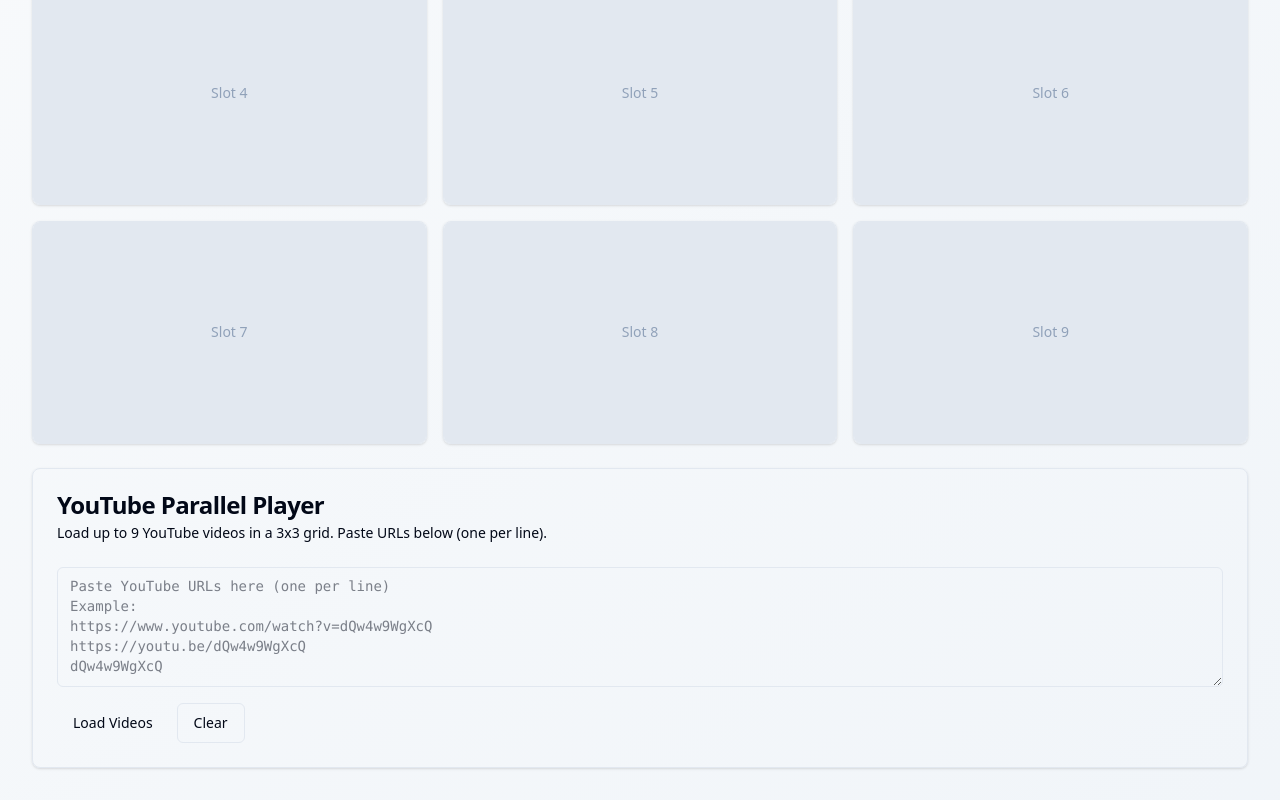
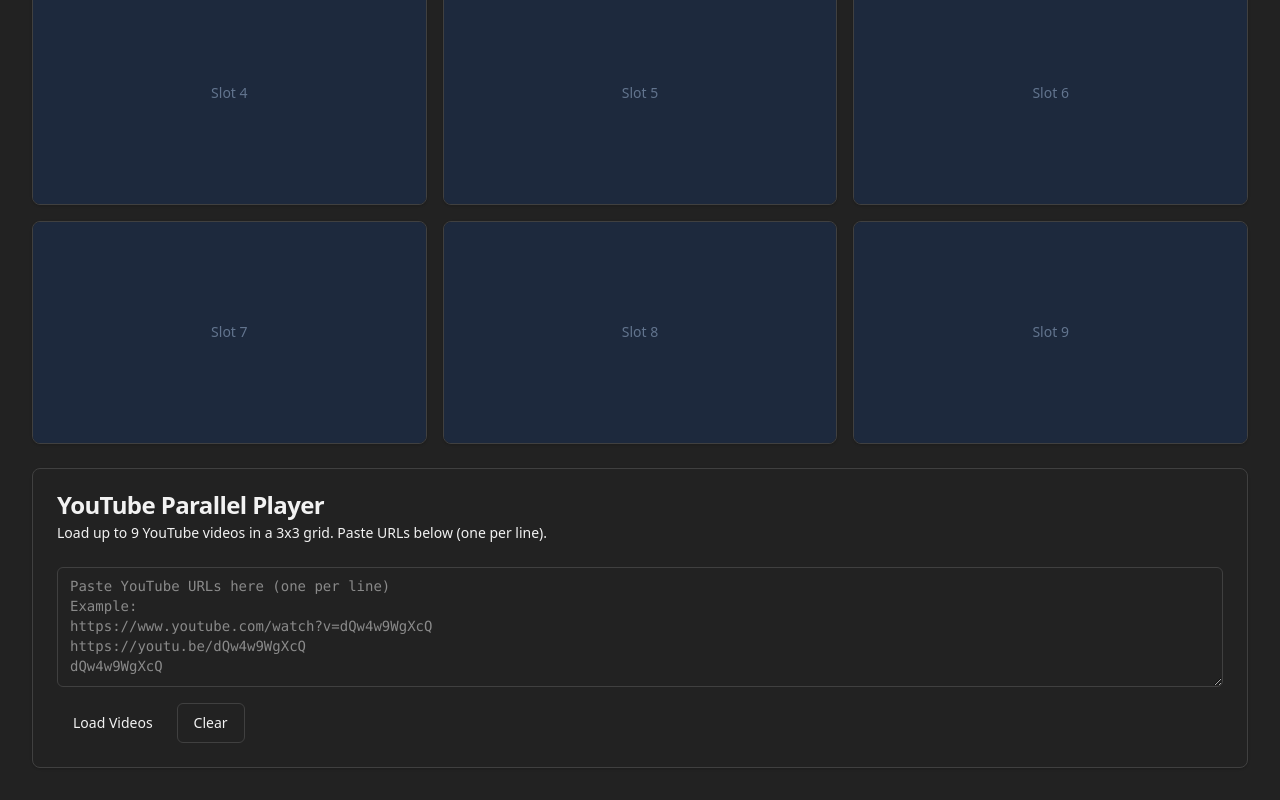
Before and after one commit to conorluddy/ibjjf, a React (Vite) app: page / in a window 1280 px wide. Both pictures are taken after a click on the button "Clear". Shown: the part 289-1089 px from the top of the page. Built offline with nearby package versions, Linux system fonts and the light colour scheme.

Commit message:
Apply dark theme with #222 background

```diff
--- a/src/components/YouTubeGrid.tsx
+++ b/src/components/YouTubeGrid.tsx
@@ -52,12 +52,12 @@
   }
 
   return (
-    <div className="min-h-screen bg-gradient-to-br from-slate-50 to-slate-100 dark:from-slate-900 dark:to-slate-800 p-4 md:p-8 flex flex-col">
+    <div className="min-h-screen bg-[#222] p-4 md:p-8 flex flex-col">
       <div className="max-w-7xl mx-auto flex-1 flex flex-col gap-6 w-full">
         <div className="grid grid-cols-1 md:grid-cols-2 lg:grid-cols-3 gap-4 flex-1">
           {videoIds.map((videoId, index) => (
             <Card key={index} className="overflow-hidden">
-              <div className="aspect-video bg-slate-200 dark:bg-slate-700 flex items-center justify-center">
+              <div className="aspect-video bg-slate-800 flex items-center justify-center">
                 {videoId ? (
                   <iframe
                     src={`https://www.youtube.com/embed/${videoId}?autoplay=1&mute=1`}
@@ -67,7 +67,7 @@
                     className="w-full h-full"
                   />
                 ) : (
-                  <span className="text-slate-400 dark:text-slate-500 text-sm">
+                  <span className="text-slate-500 text-sm">
                     Slot {index + 1}
                   </span>
                 )}
--- a/src/index.css
+++ b/src/index.css
@@ -1,48 +1,26 @@
 @import "tailwindcss";
 
 :root {
-  --background: 0 0% 100%;
-  --foreground: 222.2 84% 4.9%;
-  --card: 0 0% 100%;
-  --card-foreground: 222.2 84% 4.9%;
-  --popover: 0 0% 100%;
-  --popover-foreground: 222.2 84% 4.9%;
-  --primary: 222.2 47.4% 11.2%;
-  --primary-foreground: 210 40% 98%;
-  --secondary: 210 40% 96.1%;
-  --secondary-foreground: 222.2 47.4% 11.2%;
-  --muted: 210 40% 96.1%;
-  --muted-foreground: 215.4 16.3% 46.9%;
-  --accent: 210 40% 96.1%;
-  --accent-foreground: 222.2 47.4% 11.2%;
+  --background: 0 0% 13.3%;
+  --foreground: 0 0% 95%;
+  --card: 0 0% 16%;
+  --card-foreground: 0 0% 95%;
+  --popover: 0 0% 16%;
+  --popover-foreground: 0 0% 95%;
+  --primary: 0 0% 95%;
+  --primary-foreground: 0 0% 13.3%;
+  --secondary: 0 0% 20%;
+  --secondary-foreground: 0 0% 95%;
+  --muted: 0 0% 20%;
+  --muted-foreground: 0 0% 65%;
+  --accent: 0 0% 25%;
+  --accent-foreground: 0 0% 95%;
   --destructive: 0 84.2% 60.2%;
-  --destructive-foreground: 210 40% 98%;
-  --border: 214.3 31.8% 91.4%;
-  --input: 214.3 31.8% 91.4%;
-  --ring: 222.2 84% 4.9%;
+  --destructive-foreground: 0 0% 95%;
+  --border: 0 0% 25%;
+  --input: 0 0% 25%;
+  --ring: 0 0% 65%;
   --radius: 0.5rem;
-}
-
-.dark {
-  --background: 222.2 84% 4.9%;
-  --foreground: 210 40% 98%;
-  --card: 222.2 84% 4.9%;
-  --card-foreground: 210 40% 98%;
-  --popover: 222.2 84% 4.9%;
-  --popover-foreground: 210 40% 98%;
-  --primary: 210 40% 98%;
-  --primary-foreground: 222.2 47.4% 11.2%;
-  --secondary: 217.2 32.6% 17.5%;
-  --secondary-foreground: 210 40% 98%;
-  --muted: 217.2 32.6% 17.5%;
-  --muted-foreground: 215 20.2% 65.1%;
-  --accent: 217.2 32.6% 17.5%;
-  --accent-foreground: 210 40% 98%;
-  --destructive: 0 62.8% 30.6%;
-  --destructive-foreground: 210 40% 98%;
-  --border: 217.2 32.6% 17.5%;
-  --input: 217.2 32.6% 17.5%;
-  --ring: 212.7 26.8% 83.9%;
 }
 
 * {
```
